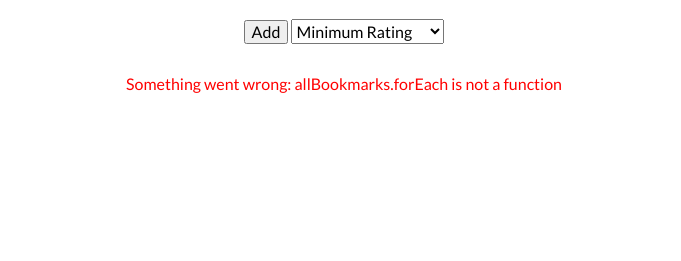
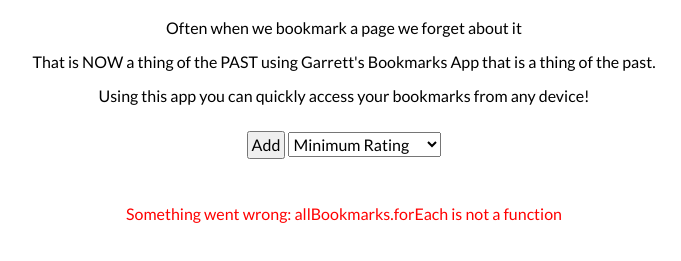
Before and after one commit to gjames5355/garrett-bookmark-app, a plain HTML site: page index.html in a window 1280 px wide. Shown: the part 61-322 px from the top of the page, without its empty margins (296-977 px from the left). Drawn offline with nearby package versions, Linux system fonts and the light colour scheme; no server answers.

Commit message:
added copy

```diff
--- a/index.html
+++ b/index.html
@@ -15,6 +15,14 @@
 <body>
   <header>
     <h1>Garrett's Bookmarks App</h1>
+
+    <section class="copy">
+      <p>Often when we bookmark a page we forget about it</p>
+      <p>That is NOW a thing of the PAST using Garrett's Bookmarks App that is a thing of the
+        past.</p>
+      <p>Using this app you can quickly access your bookmarks from any device!</p>
+    </section>
+
     <section class="main-controls">
       <input type="button" value="Add" class="main-controls-add-button">
       <select id="main-controls-filter-select">
@@ -28,6 +36,7 @@
     </section>
   </header>
 
+
   <main class="content-view"></main>
 
   <p id="js-error-message" class="error-message"></p>
--- a/scripts/bookmarks.js
+++ b/scripts/bookmarks.js
@@ -63,7 +63,7 @@ const BOOKMARKS = (function() {
           <label for="form-title-field">Title</label>
           <input type="text" name="title" id="form-title-field" required>
           <label for="form-url-field">URL</label>
-          <input type="url" name="url" id="form-url-field" placeholder="https://" required>
+          <input type="url" name="url" id="form-url-field" placeholder="https://example.com" pattern="https://.*" required>
           <label for="form-rating-field">Rating</label>
           <select name="rating" id="form-rating-field" required>
             <option value="">-- You must choose a rating --</option>
--- a/style.css
+++ b/style.css
@@ -24,7 +24,7 @@ header,
 
 .content-view {
   width: 90%;
-  padding-top: 120px;
+  padding-top: 250px;
   max-width: 640px;
 }
 
@@ -196,6 +196,20 @@ select {
   .fa-minus {
     padding-right: 10px;
   }
+
+  input {
+    padding: 10px;
+  }
+
+  .main-controls-add-button {
+    padding: 3px;
+  }
+
+  .copy {
+    margin-bottom: 25px;
+    font-size: 13px;
+  }
+
 }
 
 @media (min-width: 769px) {
@@ -215,4 +229,8 @@ select {
   .fa-minus {
     padding-right: 10px;
   }
+
+  .copy {
+    font-size: 1em;
+  }
 }
```
